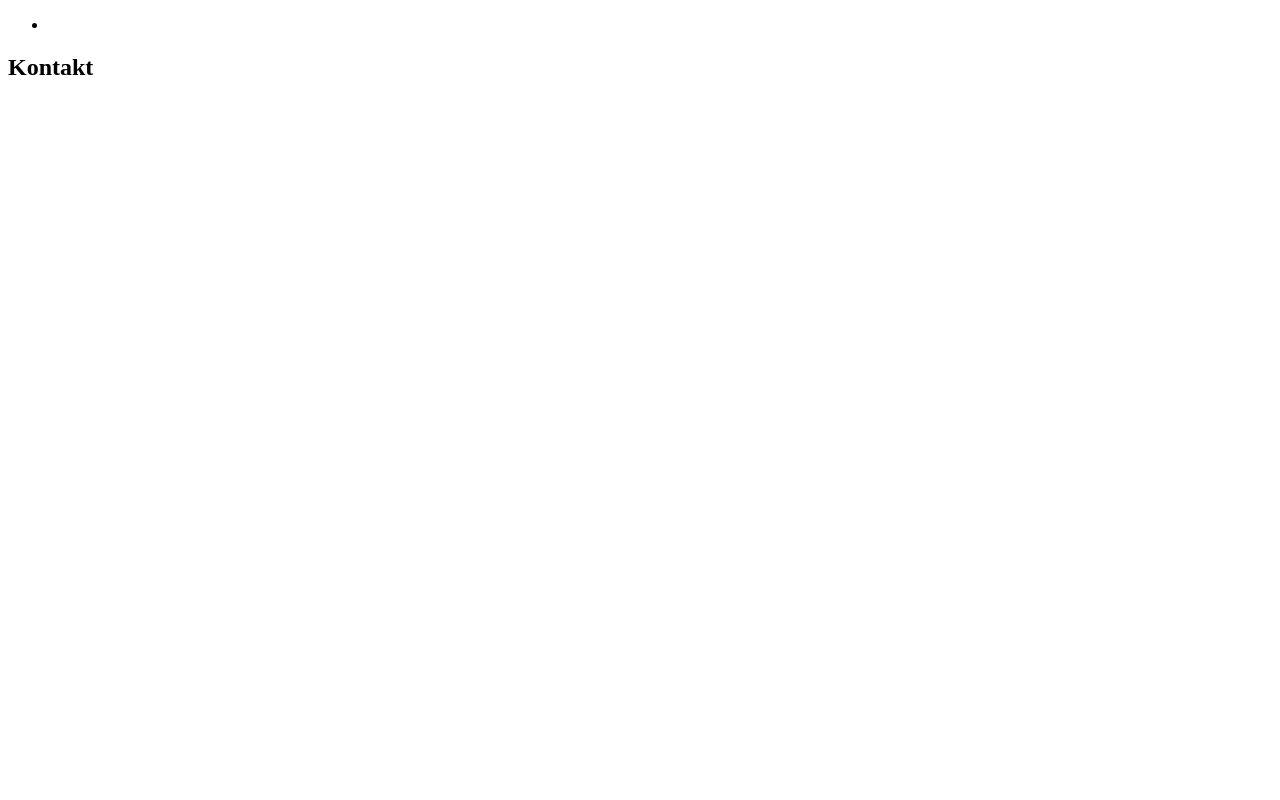
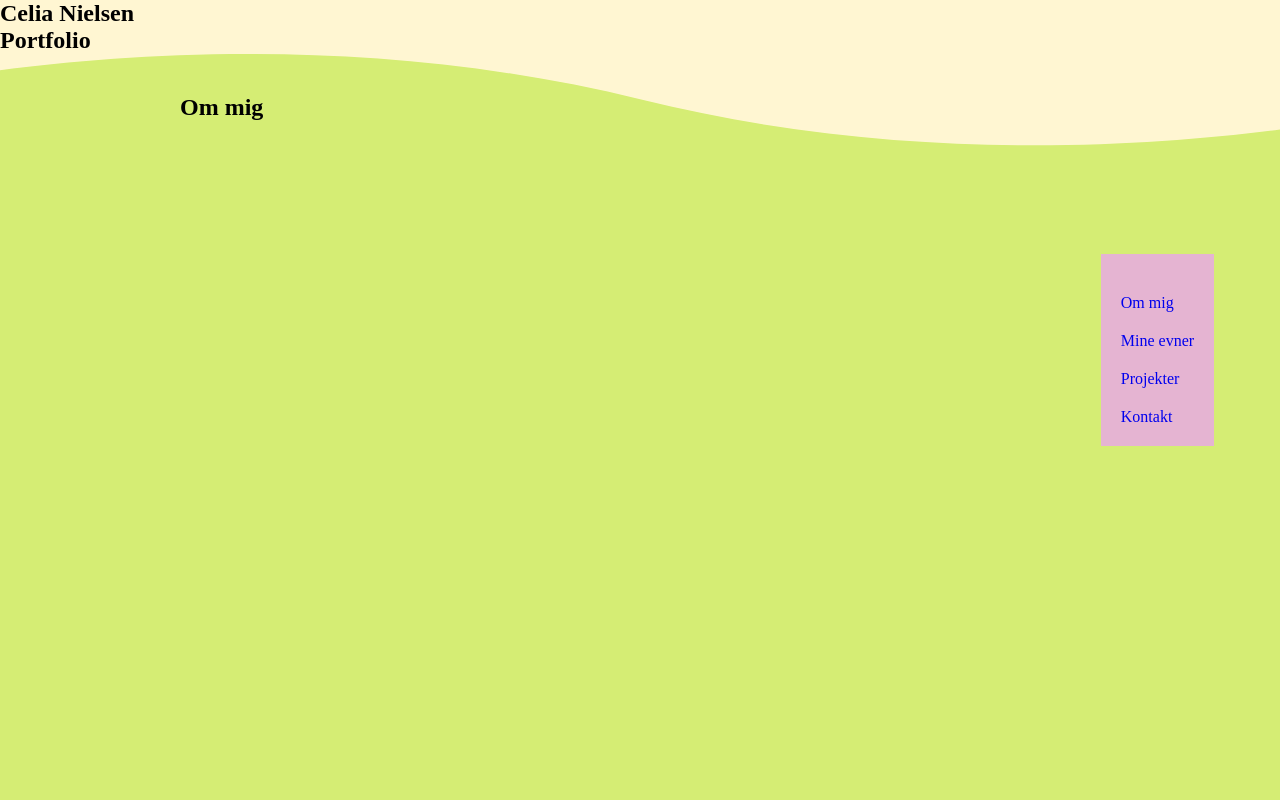
Before and after one commit to cedu0001/t02-portfolio, a plain HTML site: page index.html in a window 1280 px wide. Shown: the top 800 px of the page. Drawn offline with Linux system fonts and the light colour scheme.

Commit message:
igang med styling

```diff
--- /dev/null
+++ b/css/general.css
@@ -0,0 +1,21 @@
+* {
+	margin: 0;
+	padding: 0;
+	list-style: none;
+	text-decoration: none;
+}
+
+:root {
+	--bg-color: #fff6d2;
+	--text-color: #191319;
+    --green-gray: #F9FFF6;
+	--light-g: #D5ED74;
+    --light-p: #C3B0F6;
+    --dark-p: #9B8BC7;
+	--light-pur-pink: #E5B4D2;
+}
+
+
+body {
+	background-color: var(--bg-color);
+}
--- /dev/null
+++ b/css/style.css
@@ -0,0 +1,27 @@
+
+
+ul{
+    margin-top: 200px;
+    margin-left: 86%;
+    background-color: var(--light-pur-pink);
+    position: fixed;
+    padding: 20px;
+}
+
+li{
+    margin-top: 20px;
+}
+
+.container{
+    max-width: 1280px;
+    padding: 40px 180px;
+}
+
+.om-m {
+	background-image: url(/img/Rectangle\ 57.svg);
+	height: 1000px; /* You must set a specified height */
+  	background-position: center; /* Center the image */
+ 	background-repeat: no-repeat; /* Do not repeat the image */
+  	background-size: cover;
+
+}
--- a/index.html
+++ b/index.html
@@ -4,36 +4,44 @@
     <meta charset="UTF-8">
     <meta name="viewport" content="width=device-width, initial-scale=1.0">
     <title>Celia Nielsen | Portfolio</title>
-    <link rel="stylesheet" href="style.css">
-    <script type="module" src="burger-menu.js"></script>
-    <script type="module" src="menu.js"></script>
+    <link rel="stylesheet" href="/css/general.css">
+    <link rel="stylesheet" href="/css/style.css">
+    <script type="module" src="/js/burger-menu.js"></script>
 </head>
 <body>
     <header>
+        <section>
+            <h1>Celia Nielsen</h1>
+            <h1>Portfolio</h1>
+        </section>
         <nav>
             <ul>
-                <li></li>
+                <li><a href="#om-mig">Om mig</a></li>
+                <li><a href="#evner">Mine evner</a></li>
+                <li><a href="#projekter">Projekter</a></li>
+                <li><a href="#kontakt">Kontakt</a></li>
             </ul>
         </nav>
     </header>
 
     <main>
-        <section>
+        <section class="om-m container">
+            <h2 id="om-mig">Om mig</h2>
+<!--             <img src="/img/Rectangle 57.svg" alt="">
+ -->        </section>
 
+        <section class="container">
+            <h2 id="evner">Mine evner</h2>
         </section>
 
-        <section>
-
-        </section>
-
-        <section>
-
+        <section class="container">
+            <h2 id="projekter">Projekter</h2>
         </section>
 
     </main>
 
-    <footer>
-        <h2>Kontakt</h2>
+    <footer class="container">
+        <h2 id="Kontakt">Kontakt</h2>
     </footer>
 
 </body>
```
Also changed, not shown: img/Rectangle 57.svg (added), js/burger-menu.js (added), js/menu.js (added), style.css (deleted).
